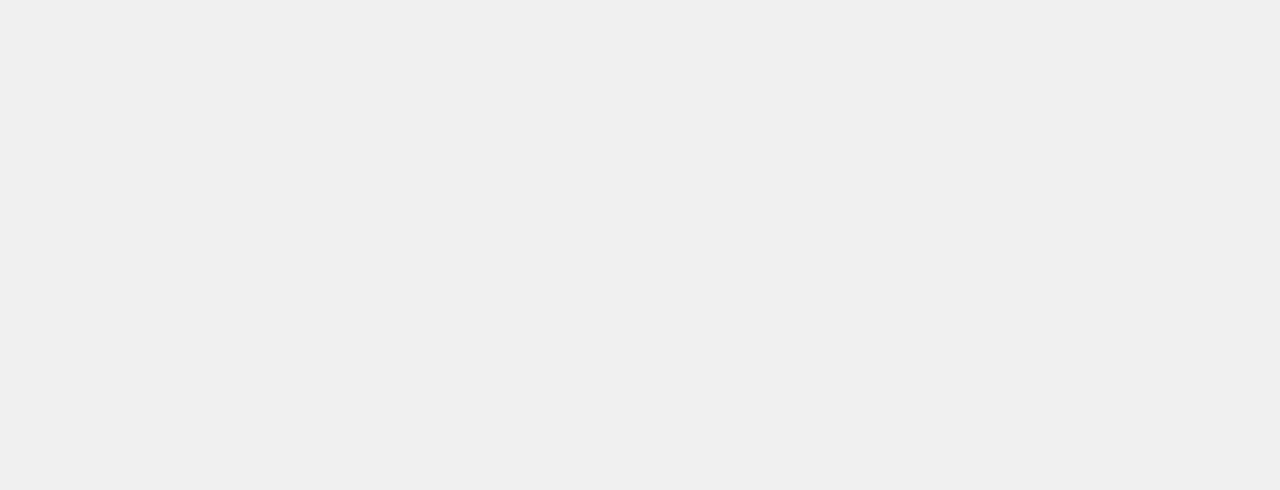
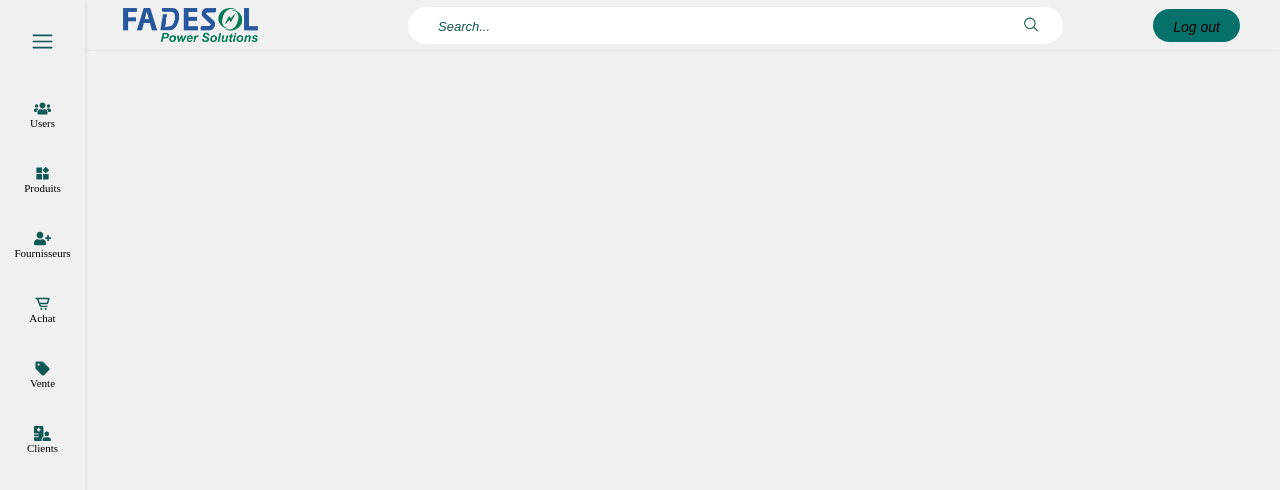
Before and after one commit to metzee47/First-Full-Stack-Project, a React (Create React App) app: page /superadmin in a window 1280 px wide. Before the commit this address had no page. Shown: the top 490 px of the page. Built offline with nearby package versions, Linux system fonts and the light colour scheme.

Commit message:
reorganize code before link login and register to the database

```diff
--- a/src/App.js
+++ b/src/App.js
@@ -1,17 +1,21 @@
 import { BrowserRouter, Route, Routes, useNavigate } from 'react-router-dom'
+import { LoginForm } from './pages/Authentification/LoginForm';
+import { SignUpForm } from './pages/Authentification/SignUpForm';
+import './App.css';
+import { SuperAdmin } from './pages/SuperAdmin/SuperAdmin';
 import { useState } from 'react';
-import { LoginForm } from './components/LoginForm';
-import { SignUpForm } from './components/SignUpForm';
-import './App.css';
 
 
 function App() {
+
+  const [login, setLogin] = useState(true)
 
   return <div className='log-interface'>
     <BrowserRouter>
       <Routes>
         <Route path='/sign-up' element={<SignUpForm/>}/>
-        <Route path='/' element={<LoginForm/>}/>
+        <Route path='/' element={<LoginForm setLogin={setLogin}/>}/>
+        <Route path='/superadmin' element={<SuperAdmin login={login}/>}/>
       </Routes>
     </BrowserRouter>
 </div>
--- a/src/components/Header.jsx
+++ b/src/components/Header.jsx
@@ -1,11 +1,23 @@
-import { CiLogin } from "react-icons/ci";
 import logo from '../assets/logo.png'
+import { IoSearchOutline } from "react-icons/io5";
+import './header.css'
+import { useNavigate } from 'react-router-dom';
 
-export function Header({title}){
-    return <>
+export function Header(){
+
+    const navigate = useNavigate()
+
+
+
+    return <div className='header'>
         <div className="logo">
-            <img src={logo} alt="logo Fadesol" className="logo-img"/>
+            <img src={logo} alt="logo fadesol" className='logo-img'/>
         </div>
-        <h2 className="login-title">{title}<CiLogin className="icon"/> </h2>
-    </>
+        <div className="search-bar">
+            <input type="text" className='search-input'placeholder='Search...'/>
+            <IoSearchOutline className='icon'/>
+        </div>
+        <button className="disconnect-button" onClick={()=> navigate('/')}>Log out</button>
+
+    </div>
 }
--- /dev/null
+++ b/src/components/header.css
@@ -0,0 +1,73 @@
+.header{
+    box-sizing: border-box;
+    display: flex;
+    justify-content: space-between;
+    align-items: center;
+    width: calc(100%-83px);
+    height: 50px;
+    position: fixed;
+    padding: 10px 40px;
+    left: 83px;
+    right: 0;
+    box-shadow: 0 2px 2px -2px rgba(0, 0, 0, 0.1);
+    z-index: 100;
+
+}
+
+.header .logo{
+    width: 135px;
+    height: 34px;
+}
+
+.logo .logo-img{
+    width: 100%
+}
+
+.header .search-bar{
+    position: relative;
+    flex: 1;
+    margin-left: 150px;
+    margin-right: 150px;
+}
+
+.search-bar .search-input{
+    flex: 1;
+    width: 100%;
+    border-radius: 25px;
+    outline: none;
+    border: none;
+    font-size: 15px;
+    font-style: italic;
+    font-weight: 500;
+    padding: 10px 30px;
+}
+
+.search-bar .icon{
+    position: absolute;
+    top: 27%;
+    right: -48px;
+    width: 40px;
+    transition: all.3s;
+}
+
+.search-bar .icon:hover{
+    transform: scale(1.05);
+}
+
+.disconnect-button{
+    border: none;
+    background-color: #06706a;
+    backdrop-filter: drop-shadow(10px);
+    height: 33px;
+    padding: 10px 20px;
+    border-radius: 20px;
+    font-size: 14px;
+    font-weight: 500px;
+    font-style: italic;
+    transition: all.3s;
+}
+
+.disconnect-button:hover{
+    transform: scale(0.96);
+    background-color: #0E5955;
+}
--- /dev/null
+++ b/src/components/sidebar.css
@@ -0,0 +1,52 @@
+@import url('https://fonts.googleapis.com/css2?family=Inter+Tight:ital,wght@0,100..900;1,100..900&display=swap');
+
+.sidebar{
+    font-family: 'Inter-Tight';
+    width: 85px;
+    display: flex;
+    flex-direction: column;
+    align-items: center;
+    padding: 30px 0;
+    row-gap: 35px;
+    box-shadow: 0 0 5px rgba(0, 0, 0, 0.1);
+    position: fixed;
+    top: 0;
+    bottom: 0;
+
+}
+
+
+.icon{
+    font-size: 17px;
+    color: #0E5955;
+}
+
+.hamburger-menu .icon{
+    font-size: 23px;
+    transition: all .4s;
+}
+
+.hamburger-menu .icon:hover{
+    transform: scale(1.08);
+}
+
+
+.icon-tag{
+    display: flex;
+    flex-direction: column;
+    align-items: center;
+    padding: 8px 5px;
+    margin-bottom: 20px;
+    border-radius: 8px ;
+    cursor: pointer;
+    transition: all.4s;
+}
+
+.icon-tag:hover{
+    background-color: #06706a;
+}
+
+.icon-tag span{
+    font-size: 11px ;
+    margin: 0px;
+}
--- /dev/null
+++ b/src/components/sidebar.jsx
@@ -0,0 +1,50 @@
+import { RxHamburgerMenu } from "react-icons/rx";
+import { FaUsers, FaUserPlus } from "react-icons/fa";
+import { FaHospitalUser } from "react-icons/fa6";
+import { AiFillProduct } from "react-icons/ai";
+import { MdSell } from "react-icons/md";
+import { BiCartAlt } from "react-icons/bi";
+import './sidebar.css'
+
+
+export function Sidebar(){
+    return <div className="sidebar">
+        <div className="hamburger-menu">
+            <RxHamburgerMenu className="icon"/>
+        </div>
+        <div className="menu-sidebar">
+
+            <div className="icon-tag">
+                <FaUsers className="icon"/>
+                <span>Users</span>
+            </div>
+
+            <div className="icon-tag">
+                <AiFillProduct className="icon"/>
+                <span>Produits</span>
+            </div>
+
+            <div className="icon-tag">
+                <FaUserPlus className="icon"/>
+                <span>Fournisseurs</span>
+            </div>
+
+            <div className="icon-tag">
+                <BiCartAlt className="icon"/>
+                <span>Achat</span>
+            </div>
+
+            <div className="icon-tag">
+                <MdSell className="icon"/>
+                <span>Vente</span>
+            </div>
+
+            <div className="icon-tag">
+                <FaHospitalUser className="icon"/>
+                <span>Clients</span>
+            </div>
+
+
+        </div>
+    </div>
+}
--- a/src/index.css
+++ b/src/index.css
@@ -1,4 +1,6 @@
+
 body{
+
     margin: 0 auto;
     padding: 0;
     background-color: rgb(240, 240, 240);
--- /dev/null
+++ b/src/pages/Authentification/Header.jsx
@@ -0,0 +1,11 @@
+import { CiLogin } from "react-icons/ci";
+import logo from '../../assets/logo.png'
+
+export function Header({title}){
+    return <>
+        <div className="logo">
+            <img src={logo} alt="logo Fadesol" className="logo-img"/>
+        </div>
+        <h2 className="login-title">{title}<CiLogin className="icon"/> </h2>
+    </>
+}
--- a/src/components/LoginForm.jsx
+++ b/src/pages/Authentification/LoginForm.jsx
@@ -7,7 +7,7 @@ import { Header } from "./Header";
 import axios from "axios";
 
 
-export function LoginForm(){
+export function LoginForm({setLogin}){
 
     // login identifiant
     const [inputValues, setInputValues] = useState({
@@ -23,8 +23,10 @@ export function LoginForm(){
 
         axios.post('http://localhost:8080/', inputValues)
         .then(res => {
-            alert('vous etes connecte')
-            return res})
+            setLogin(true)
+            navigate('/superadmin')
+            return res
+        })
         .catch(err => console.log(err))
 
 
--- a/src/components/LoginSignUp.css
+++ b/src/pages/Authentification/LoginSignUp.css
@@ -1,5 +1,5 @@
+@import url('https://fonts.googleapis.com/css2?family=Roboto:ital,wght@0,400;0,700;1,400&display=swap');
 @import url('https://fonts.googleapis.com/css2?family=Inter+Tight:ital,wght@0,100..900;1,100..900&display=swap');
-@import url('https://fonts.googleapis.com/css2?family=Roboto:ital,wght@0,400;0,700;1,400&display=swap');
 
 a{
     text-decoration: none;
@@ -110,10 +110,10 @@ select:focus{
 }
 
 form button{
-    width: 120px;
+    width: 115px;
     border: none;
     background-color: #06706a;
-    height: 33px;
+    height: 35px;
     padding: 10px;
     border-radius: 20px;
     font-size: 14px;
@@ -210,7 +210,7 @@ form button:hover{
     .password-section input,
     .login-section input,
     select{
-        height: 35px;
+        height: 30px;
         font-size: 15px;
         padding: 2px 55px;
     }
@@ -224,7 +224,7 @@ form button:hover{
 
 @media screen and (min-width:730px) and (max-width:1024px) {
     main{
-        min-width: 600px;
+        min-width: 550px;
     }
 
     main .login-title{
@@ -238,7 +238,7 @@ form button:hover{
     .password-section input,
     .login-section input,
     select{
-        height: 48px;
+        height: 40px;
         font-size: 17px;
         padding: 2px 75px;
         border-radius: 24px;
@@ -258,20 +258,14 @@ form button:hover{
 
     .password-section label,
     .login-section label{
-        font-size: 18px;
-    }
-
-    form button{
-        width: 135px;
-        height: 35px;
-        font-size: 15px;
+        font-size: 16px;
     }
 
 }
 
 @media screen and (min-width:1025px) {
     main{
-        min-width: 700px;
+        min-width: 600px;
     }
 
     main .login-title{
@@ -285,8 +279,8 @@ form button:hover{
     .password-section input,
     .login-section input,
     select{
-        height: 45px;
-        font-size: 18px;
+        height: 40px;
+        font-size: 16px;
         padding: 2px 85px;
         border-radius: 30px;
         margin-top: 10px;
@@ -300,18 +294,12 @@ form button:hover{
 
     .password-section input::placeholder,
     .login-section input::placeholder{
-        font-size: 16px;
+        font-size: 14px;
     }
 
     .password-section label,
     .login-section label{
-        font-size: 20px;
-    }
-
-    form button{
-        width: 150px;
-        height: 38px;
-        font-size: 16px;
+        font-size: 18px;
     }
 
 }
--- a/src/components/SignUpForm.jsx
+++ b/src/pages/Authentification/SignUpForm.jsx
@@ -3,7 +3,7 @@ import { useNavigate } from "react-router-dom";
 import  axios  from 'axios'
 import { Header } from "./Header";
 import { FaLock, FaUser,FaPhoneAlt } from "react-icons/fa";
-import { FaUserGear } from "react-icons/fa6";
+//import { FaUserGear } from "react-icons/fa6";
 import { IoMdMail } from "react-icons/io";
 import './LoginSignUp.css'
 
--- /dev/null
+++ b/src/pages/SuperAdmin/SuperAdmin.jsx
@@ -0,0 +1,21 @@
+import { useEffect, useState } from "react"
+import { Header } from "../../components/header"
+import { Sidebar } from "../../components/sidebar"
+// import { useNavigate } from "react-router-dom"
+
+
+export function SuperAdmin({login}){
+
+    //const navigate = useNavigate()
+
+    return <div>
+        {
+            login &&
+            <>
+                <Sidebar/>
+                <Header/>
+            </>
+        }
+    </div>
+
+}
```
